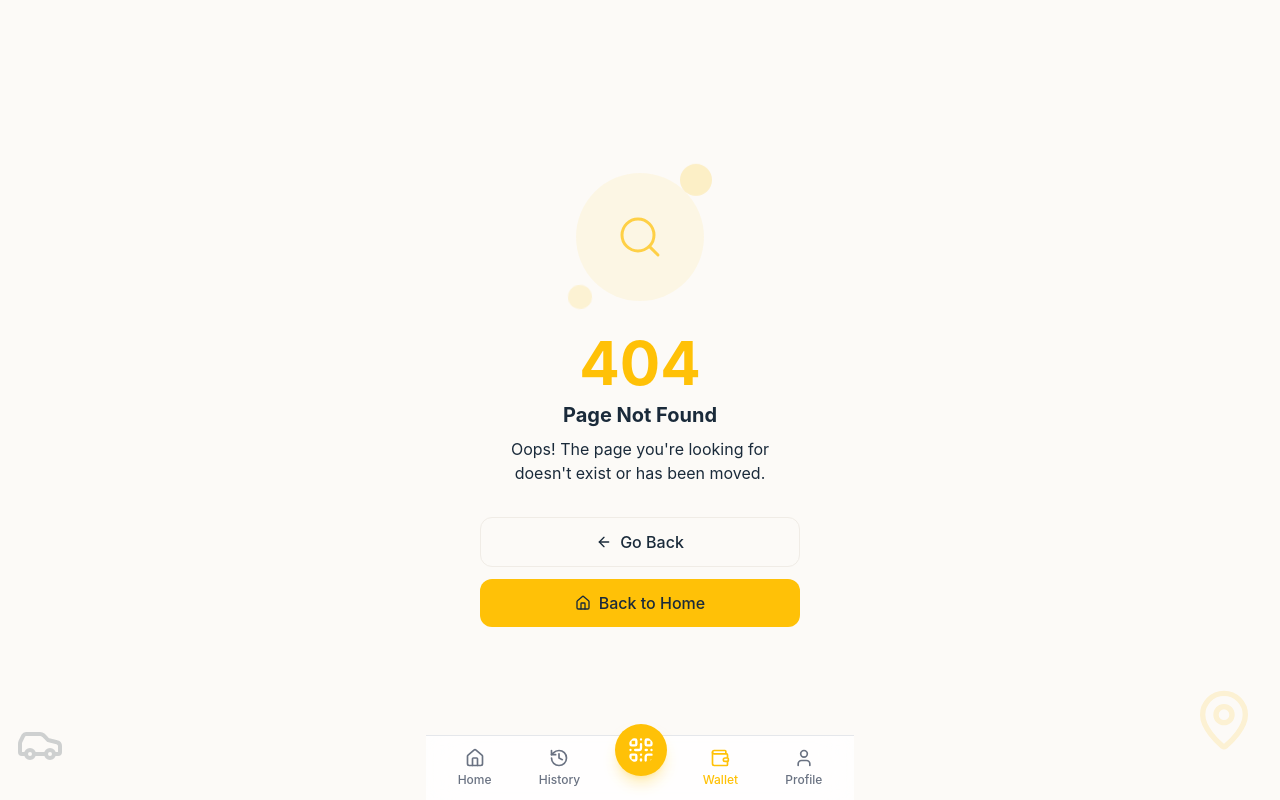
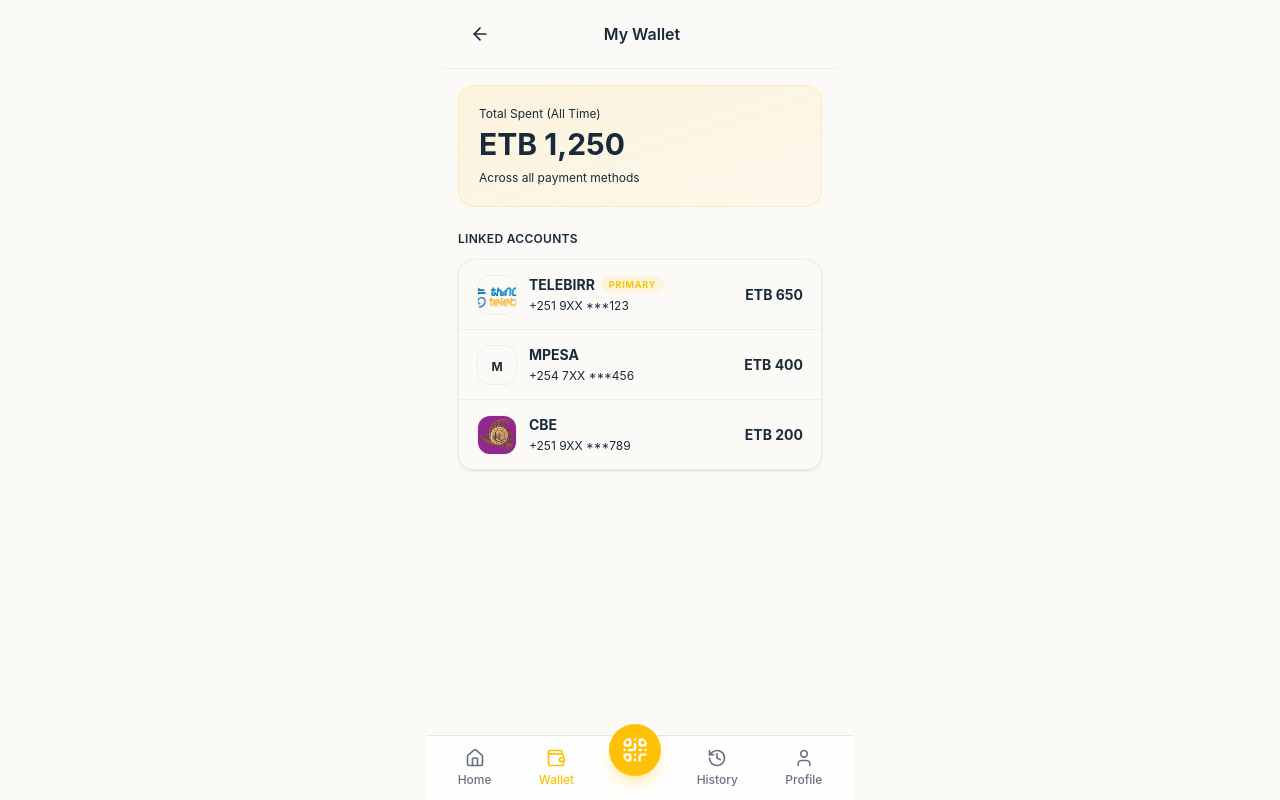
Before and after one commit to Natty-7r/taxipay-consumer, a Next.js app: page /wallet in a window 1280 px wide. Before the commit this address had no page. Built offline with nearby package versions, Linux system fonts and the light colour scheme.

Commit message:
feat: add wallet page

```diff
--- a/src/app/page.tsx
+++ b/src/app/page.tsx
@@ -1,10 +1,9 @@
 'use client';
-import { LinkedAccountCard } from '@/components/cards/linked-account.card';
 import { PaymentAccountCard } from '@/components/cards/payment-account.card';
 import { RecentActivityCard } from '@/components/cards/recent-activity.card';
 import { TotalSpentCard } from '@/components/cards/total-spent.card';
 import { HomeHeader } from '@/components/layout/home-header';
-import { mockCurrentAccount, mockLinkedAccounts, mockRecentActivities, mockTotalSpent, mockUser } from '@/data/mock';
+import { mockCurrentAccount, mockRecentActivities, mockTotalSpent, mockUser } from '@/data/mock';
 
 export default function HomePage() {
   return (
@@ -16,28 +15,7 @@
           provider={mockCurrentAccount.provider}
           phoneNumber={mockCurrentAccount.maskedNumber}
         />
-        <div className="mb-5">
-          <div className="flex items-center justify-between mb-3">
-            <h2 className="text-[11px] font-bold tracking-[1.2px] text-muted-foreground uppercase">My Accounts</h2>
-            <button className="w-8 h-8 rounded-full bg-card border border-border flex items-center justify-center">
-              <svg width="16" height="16" viewBox="0 0 24 24" fill="none" stroke="currentColor" strokeWidth="2.5" strokeLinecap="round">
-                <line x1="12" y1="5" x2="12" y2="19" /><line x1="5" y1="12" x2="19" y2="12" />
-              </svg>
-            </button>
-          </div>
-          <div className="bg-card rounded-2xl border border-border overflow-hidden shadow-sm">
-            {mockLinkedAccounts.map((account, i) => (
-              <LinkedAccountCard
-                key={account.provider}
-                provider={account.provider}
-                phoneNumber={account.maskedNumber}
-                spent={account.spent}
-                isPrimary={account.isPrimary}
-                isLast={i === mockLinkedAccounts.length - 1}
-              />
-            ))}
-          </div>
-        </div>
+
         <div className="mb-5">
           <h2 className="text-[11px] font-bold tracking-[1.2px] text-muted-foreground uppercase mb-3">Recent Activity</h2>
           <div className="bg-card rounded-2xl border border-border overflow-hidden shadow-sm">
--- /dev/null
+++ b/src/app/wallet/page.tsx
@@ -0,0 +1,62 @@
+'use client';
+
+import { LinkedAccountCard } from '@/components/cards/linked-account.card';
+import { mockLinkedAccounts } from '@/data/mock';
+import { formatCurrency } from '@/helpers/number.helper';
+import { ArrowLeft } from 'lucide-react';
+import { useRouter } from 'next/navigation';
+
+export default function WalletPage() {
+    const router = useRouter();
+
+    const totalBalance = mockLinkedAccounts.reduce((sum, acc) => sum + acc.spent, 0);
+
+    return (
+        <div className="min-h-screen bg-background pb-32">
+            {/* Header */}
+            <div className="sticky top-0 z-20 bg-background/95 backdrop-blur-sm border-b border-border">
+                <div className="flex items-center justify-between px-4 py-3">
+                    <button
+                        onClick={() => router.back()}
+                        className="w-10 h-10 rounded-full flex items-center justify-center hover:bg-muted"
+                    >
+                        <ArrowLeft className="w-5 h-5 text-foreground" />
+                    </button>
+                    <h1 className="text-base font-semibold text-foreground">My Wallet</h1>
+                    <div className="w-10" />
+                </div>
+            </div>
+
+            {/* Total Balance Card */}
+            <div className="p-4">
+                <div className="bg-gradient-to-br from-primary/10 to-primary/5 rounded-2xl p-5 border border-primary/20 mb-6">
+                    <p className="text-xs text-muted-foreground mb-1">Total Spent (All Time)</p>
+                    <p className="text-3xl font-bold text-foreground">{formatCurrency(totalBalance)}</p>
+                    <p className="text-xs text-muted-foreground mt-2">Across all payment methods</p>
+                </div>
+
+                {/* Accounts List */}
+                <div className="flex items-center justify-between mb-3">
+                    <h2 className="text-xs font-semibold text-muted-foreground uppercase tracking-wide">
+                        Linked Accounts
+                    </h2>
+
+                </div>
+
+                <div className="bg-card rounded-2xl border border-border overflow-hidden shadow-sm">
+                    {mockLinkedAccounts.map((account, i) => (
+                        <LinkedAccountCard
+                            key={account.provider}
+                            provider={account.provider}
+                            phoneNumber={account.maskedNumber}
+                            spent={account.spent}
+                            isPrimary={account.isPrimary}
+                            isLast={i === mockLinkedAccounts.length - 1}
+                        />
+                    ))}
+                </div>
+            </div>
+
+        </div>
+    );
+}
--- a/src/components/layout/bottom-navigation.tsx
+++ b/src/components/layout/bottom-navigation.tsx
@@ -12,9 +12,9 @@
 
 const navItems: NavItem[] = [
   { icon: Home, label: 'Home', href: '/' },
+  { icon: Wallet, label: 'Wallet', href: '/wallet' },
+  { icon: QrCode, label: 'Scan', href: '/scan' },
   { icon: History, label: 'History', href: '/history' },
-  { icon: QrCode, label: 'Scan', href: '/scan' },
-  { icon: Wallet, label: 'Wallet', href: '/wallet' },
   { icon: User, label: 'Profile', href: '/profile' },
 ];
 
```
